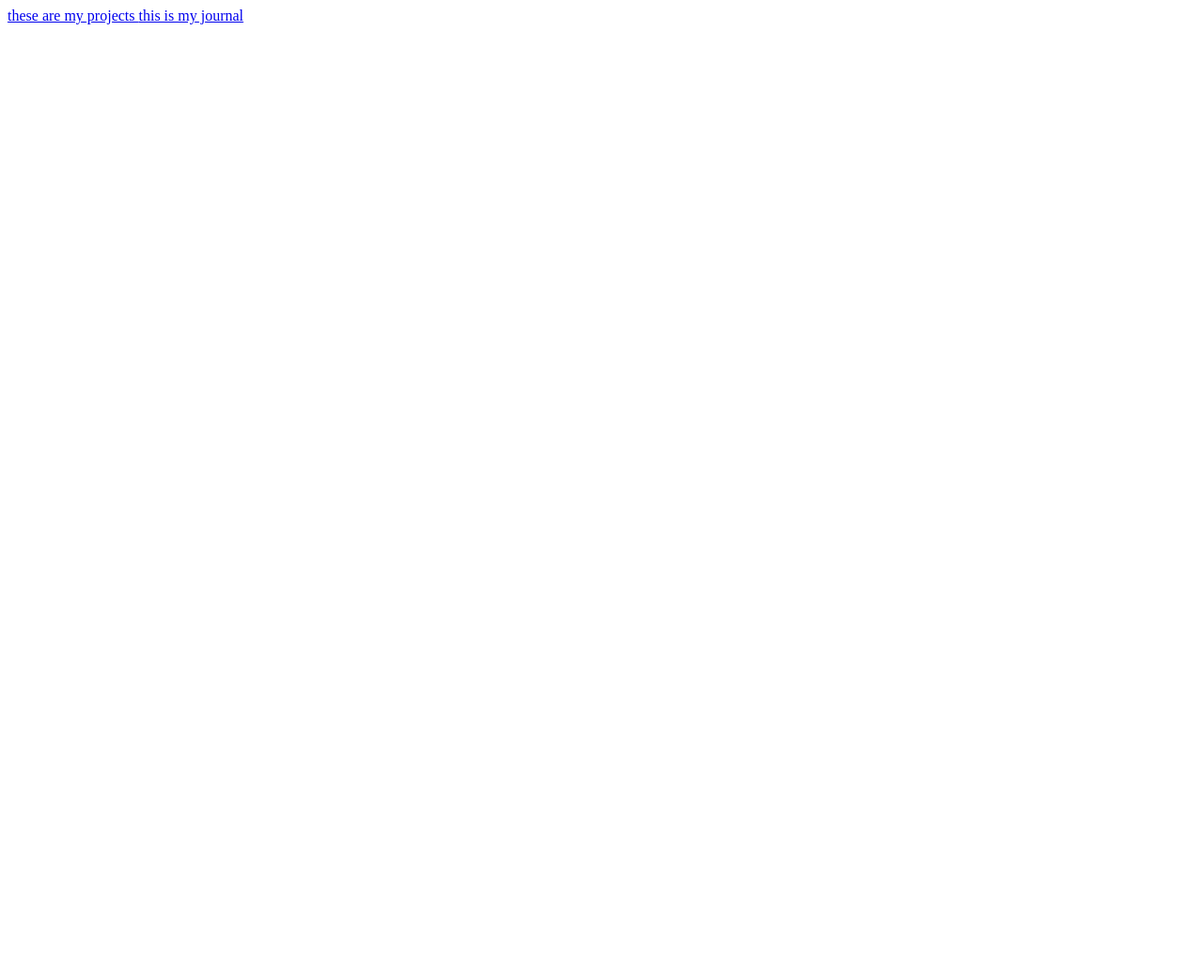
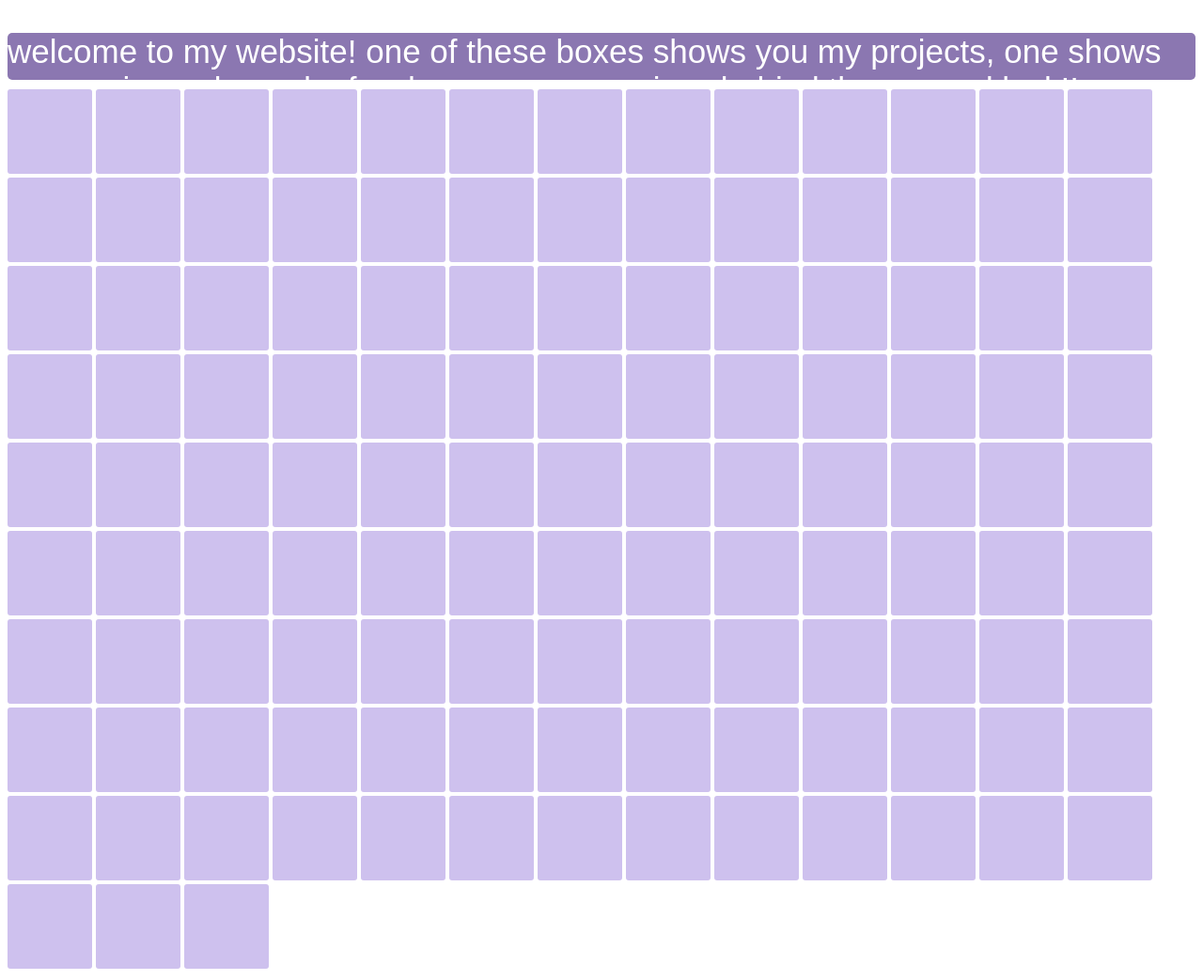
Before and after one commit to c26cd/c26cd.github.io, a plain HTML site: page index.html in a window 1280 px wide. Shown: the whole page at 94% size. Before the commit the page ends 800 px from the top, so only its background shows below. Drawn offline with Linux system fonts and the light colour scheme; a web font is replaced by a local one.

Commit message:
i made my index a lot prettier and also added some journal entries

```diff
--- a/index.html
+++ b/index.html
@@ -1,22 +1,235 @@
 <!DOCTYPE html>
 <html>
 <head>
-	<meta charset="utf-8">
-	<meta name="viewport" content="width=device-width, initial-scale=1">
-	<title></title>
+
+<link rel="preconnect" href="https://fonts.googleapis.com">
+<link rel="preconnect" href="https://fonts.gstatic.com" crossorigin>
+<link href="https://fonts.googleapis.com/css2?family=BenchNine:wght@300&display=swap" rel="stylesheet">
+
+<style type="text/css">
+
+
+
+	#header{
+		border-radius: 5px;
+		width: fill;
+		height: 50px;
+		background-color: rgb(139, 119, 177);
+		font-size: 35px;
+		font-family: 'BenchNine', sans-serif;
+		color: white;
+
+
+	}
+
+	.spacer{
+		height: 10px;
+		width: fill;
+		background-color: white;
+	}
+
+	.box1{
+		border-radius: 3px;
+		margin: 0px;
+		width:90px;
+		height:90px;
+		background-color: rgb(206, 193, 238);
+		transition:.2s;
+		display: inline-block;
+
+	}
+
+	.box1:hover{
+		width:90px;
+		height:90px;
+		background-color: rgb(139, 119, 177);
+		transition:.2s;
+
+
+
+
+	}
+
+	.text{
+		position: absolute;
+	}
+
+	a{
+		text-decoration: none;
+		color: black;
+	}
+
+</style>
+
+
 </head>
+
 <body>
+	<!-- <script type="text/javascript">
+
+	alert("hey charlotte!");
+	console.log("what is a console log??");
+
+	</script> -->
+
+
+
+<div id="header">
+	<p>  welcome to my website! one of these boxes shows you my projects, one shows you my journals, and a few have some surprises behind them. good luck!!</p>
+
+</div>
+
+<div class="spacer">
+</div>
+
+<div class="box1"></div>
+<div class="box1"></div>
+<div class="box1"></div>
+<div class="box1"></div>
+<div class="box1"></div>
+<div class="box1"></div>
+<div class="box1"></div>
+<div class="box1"></div>
+<div class="box1"></div>
+<div class="box1"></div>
+<div class="box1"></div>
+<div class="box1"></div>
+<div class="box1"></div>
+<div class="box1"></div>
+<div class="box1"></div>
+<div class="box1"></div>
+<div class="box1"></div>
+<div class="box1"></div>
+<div class="box1"></div>
+<div class="box1"></div>
+<div class="box1"></div>
+<div class="box1"></div>
+<div class="box1"></div>
+<div class="box1"></div>
+<div class="box1"></div>
+<div class="box1"></div>
+<div class="box1"></div>
+<div class="box1"></div>
+<div class="box1"></div>
+<div class="box1"></div>
+<div class="box1"></div>
+<div class="box1"></div>
+<div class="box1"></div>
+<div class="box1"></div>
+
+<a href="journal.html">
+	<div  class="box1">
+	<!-- 	<div class="text">journal</div> -->
+	</div>
+		</a>
+
+
+<div class="box1"></div>
+<div class="box1"></div>
+<div class="box1"></div>
+<div class="box1"></div>
+<div class="box1"></div>
+<div class="box1"></div>
+<div class="box1"></div>
+<div class="box1"></div>
+<div class="box1"></div>
+<div class="box1"></div>
+<div class="box1"></div>
+<div class="box1"></div>
+<div class="box1"></div>
+<div class="box1"></div>
+<div class="box1"></div>
+<div class="box1"></div>
+<div class="box1"></div>
+<div class="box1"></div>
+<div class="box1"></div>
+<div class="box1"></div>
+<div class="box1"></div>
+
 
 <a href="projects.html">
-	these are my projects
+
+<div class="box1">
+	<!-- <div class="text">
+		projects
+	</div> -->
+</div>
 
 </a>
 
 
-<a href="journal.html">
-	this is my journal
 
-</a>
+<div class="box1"></div>
+<div class="box1"></div>
+<div class="box1"></div>
+<div class="box1"></div>
+<div class="box1"></div>
+<div class="box1"></div>
+<div class="box1"></div>
+<div class="box1"></div>
+<div class="box1"></div>
+<div class="box1"></div>
+<div class="box1"></div>
+<div class="box1"></div>
+<div class="box1"></div>
+<div class="box1"></div>
+<div class="box1"></div>
+<div class="box1"></div>
+<div class="box1"></div>
+<div class="box1"></div>
+<div class="box1"></div>
+<div class="box1"></div>
+<div class="box1"></div>
+<div class="box1"></div>
+<div class="box1"></div>
+<div class="box1"></div>
+<div class="box1"></div>
+<div class="box1"></div>
+<div class="box1"></div>
+<div class="box1"></div>
+<div class="box1"></div>
+<div class="box1"></div>
+<div class="box1"></div>
+<div class="box1"></div>
+<div class="box1"></div>
+<div class="box1"></div>
+<div class="box1"></div>
+<div class="box1"></div>
+<div class="box1"></div>
+<div class="box1"></div>
+<div class="box1"></div>
+<div class="box1"></div>
+<div class="box1"></div>
+<div class="box1"></div>
+<div class="box1"></div>
+<div class="box1"></div>
+<div class="box1"></div>
+<div class="box1"></div>
+<div class="box1"></div>
+<div class="box1"></div>
+<div class="box1"></div>
+<div class="box1"></div>
+<div class="box1"></div>
+<div class="box1"></div>
+<div class="box1"></div>
+<div class="box1"></div>
+<div class="box1"></div>
+<div class="box1"></div>
+<div class="box1"></div>
+<div class="box1"></div>
+<div class="box1"></div>
+<div class="box1"></div>
+<div class="box1"></div>
+<div class="box1"></div>
+<div class="box1"></div>
+
+
+
+
+
+
+
+
 
 </body>
 </html>
```
Also changed, not shown: journal.html (+50 -4 lines).
